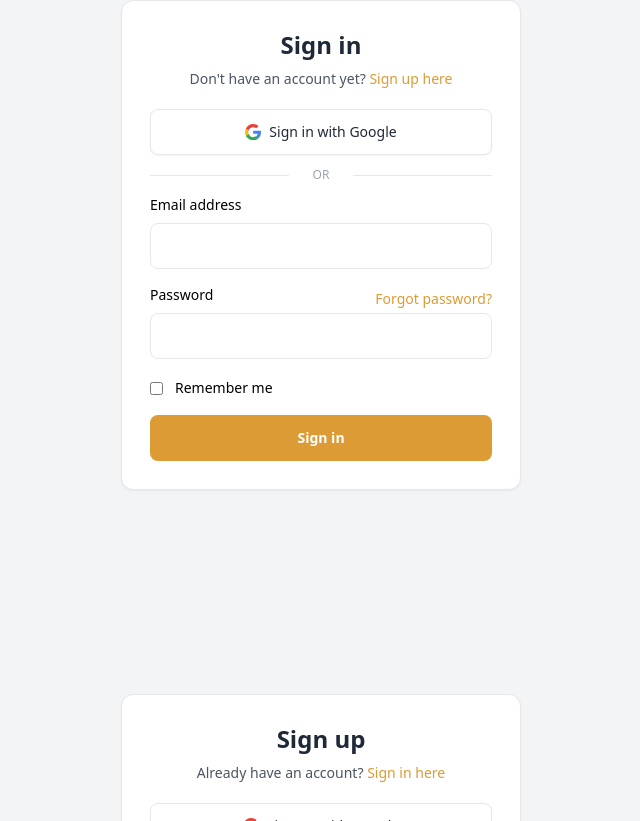
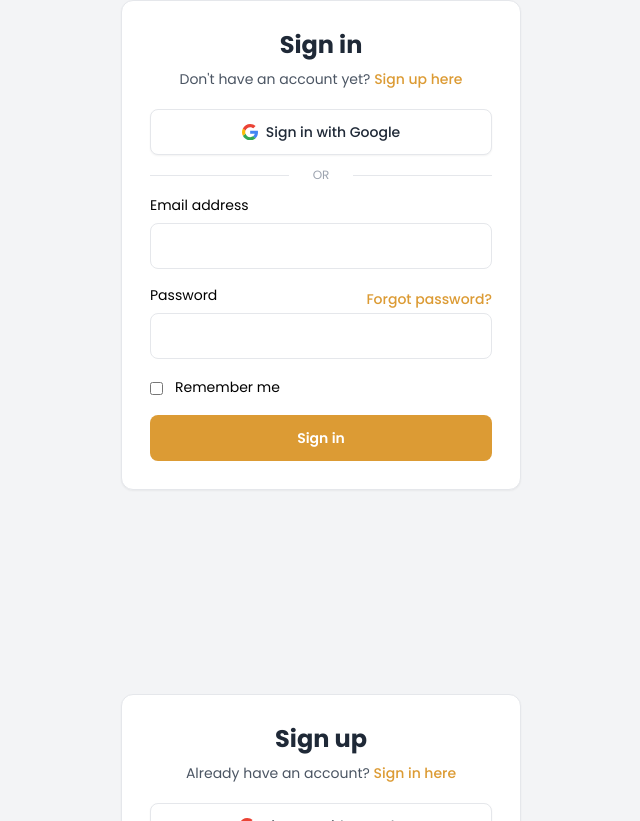
Before and after one commit to Skill-MINer/skillminer-front, an Angular app: page / in a window 1280 px wide. Shown: the part 1959-2780 px from the top of the page, without its empty margins (319-959 px from the left). Built offline with nearby package versions, Linux system fonts and the light colour scheme.

Commit message:
Add Poppins font and update tailwind.config.js

```diff
--- a/src/styles.sass
+++ b/src/styles.sass
@@ -1,3 +1,4 @@
 @tailwind base
 @tailwind components
 @tailwind utilities
+@import url('https://fonts.googleapis.com/css2?family=Poppins:ital,wght@0,100;0,200;0,300;0,400;0,500;0,600;0,700;0,800;0,900;1,100;1,200;1,300;1,400;1,500;1,600;1,700;1,800;1,900&display=swap')
--- a/tailwind.config.js
+++ b/tailwind.config.js
@@ -6,6 +6,10 @@
     './node_modules/preline/preline.js',
   ],
   theme: {
+    fontFamily: {
+      sans: ['Poppins', 'Graphik', 'sans-serif'],
+      serif: ['Merriweather', 'serif'],
+    },
     extend: {
       colors: {
         'primary': {
```
